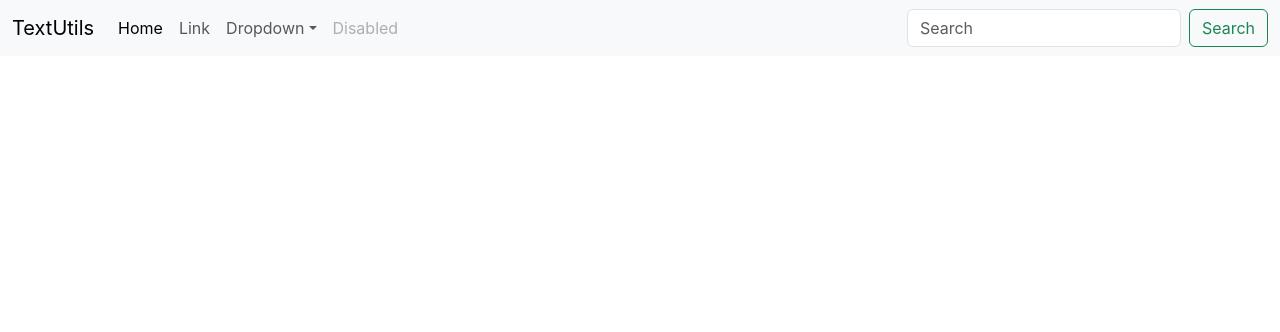
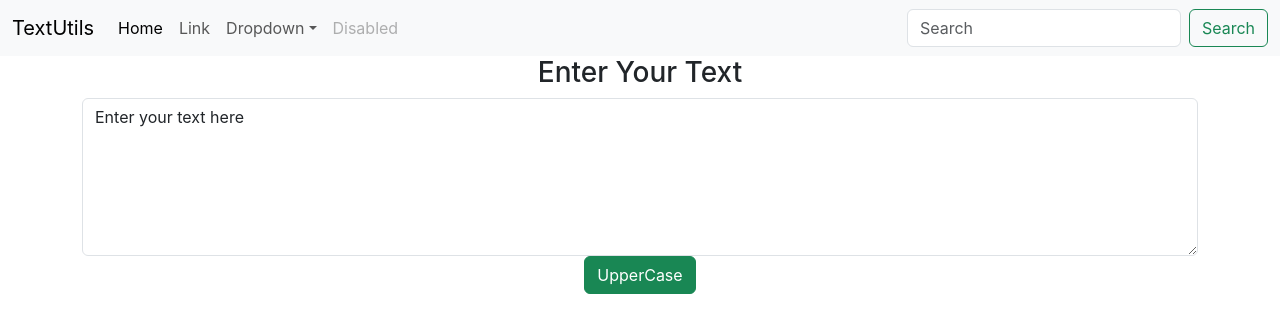
Before and after one commit to Ritik-Arora-576/React.js, a React (Create React App) app: page / in a window 1280 px wide. Shown: the top 332 px of the page. Built offline with nearby package versions, Linux system fonts and the light colour scheme.

Commit message:
Changing State (Video-7)

```diff
--- a/src/App.js
+++ b/src/App.js
@@ -1,5 +1,6 @@
 import "./App.css";
 import Navbar from "./components/Navbar";
+import Textform from "./components/Textform";
 
 // this function only returns one JSX element
 function App() {
@@ -7,6 +8,7 @@ function App() {
     <>
       {/* passing props to Navbar component */}
       <Navbar title="TextUtils"/>
+      <Textform heading="Enter Your Text"/>
     </>
   );
 }
--- /dev/null
+++ b/src/components/Textform.js
@@ -0,0 +1,41 @@
+// Hooks are let to use the state and other react features without creating a class.
+import React, {useState} from "react";
+
+export default function Textform(props) {
+  // The value inside 'useState' function will be a default value of the variable text
+  // Variable text can be set by using the function setText("new Text"); i.e second parameter
+  const [text, setText] = useState("Enter your text here");
+
+  const toUpperCase = () =>{
+    // function changes the state of the textfeild
+    setText(text.toUpperCase());
+  }
+
+  const change = (event)=>{
+    console.log("Change Event has been clicked");
+    setText(event.target.value);
+  }
+
+  return (
+    <div>
+      <div className="container" align='center'>
+        <h3>{props.heading}</h3>
+        <div className="form-group">
+          <textarea
+            className="form-control"
+            id="exampleFormControlTextarea1"
+            rows="6"
+            value={text}
+            // onChange is used to make textform editable
+            onChange={change}
+          ></textarea>
+        </div>
+        <button type="button" className="btn btn-success" onClick={toUpperCase}>UpperCase</button>
+      </div>
+    </div>
+  );
+}
+
+Textform.defaultProps = {
+    heading: "Forms"
+};
```
